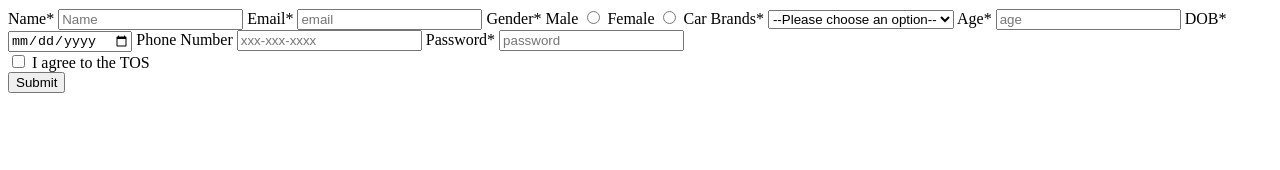
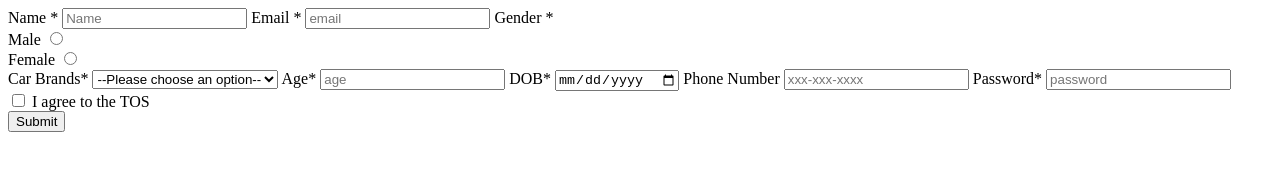
Before and after one commit to acciojob/signup-form-car-shiva-saini, a website: page main.html in a window 1280 px wide. Drawn offline with Linux system fonts and the light colour scheme.

Commit message:
created a submission

```diff
--- a/main.html
+++ b/main.html
@@ -8,18 +8,22 @@
 
 <body>
 	<!-- the entire body must be written by student -->
-     <duv>
-		 <label for="name">Name*</label>
+     <form method="post">
+		 <label for="name">Name *</label>
 		 <input type="text" id="name" placeholder="Name" required>
-		  <label for="email" > Email*</label>
+		 <label for="email" >Email *</label>
 		 <input type="email" id="email" placeholder="email" required>
-		 <label for="gender">Gender* </label>
-		 <label for="gender_m">Male</label>
-		 <input type="radio" id="gender_m" name="gender" required>
 
-		 <lable for="gender_f">Female</lable>
-		 <input type="radio" id="gender_f" name="gender" required>
+		 <label for="gender">Gender * </label>
+		 <div>
+			  <label for="gender_m">Male</label>
+		     <input type="radio" id="gender_m" name="gender" required>
+		 </div>
 
+		 <div>
+			 <lable for="gender_f">Female</lable>
+			 <input type="radio" id="gender_f" name="gender" required>
+		 </div>
 		 <label for="car">Car Brands* </label>
 		 <select  id="cars" name="cars" required>
 			 <option value="" disabled selected> --Please choose an option--
@@ -43,7 +47,7 @@
 
 		 <button type="submit"> Submit
 
-	 </duv>
+	 </form>
     <script type="text/javascript" src="./script.js">
 </script>
 
```
